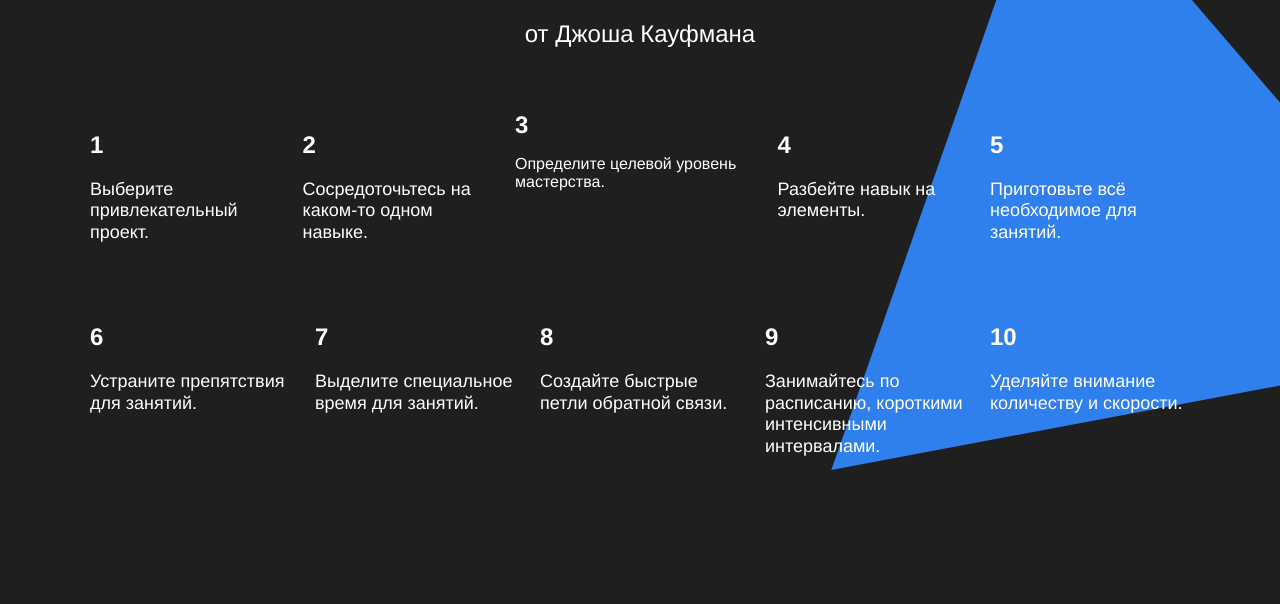
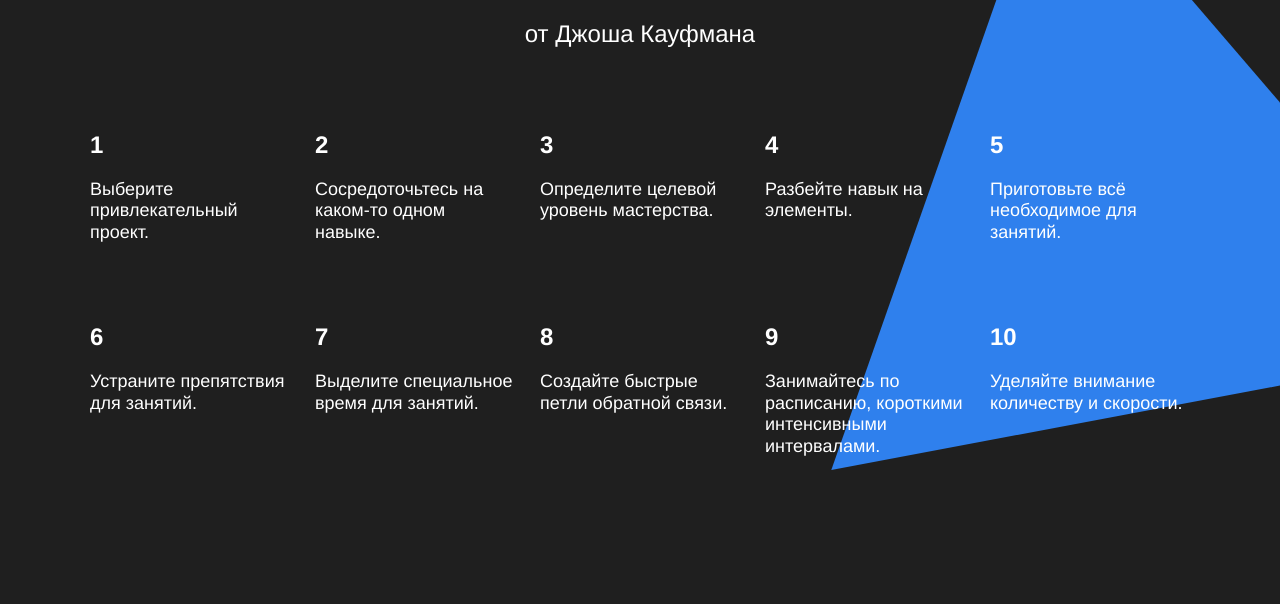
Before and after one commit to kSandrish/how-to-learn, a plain HTML site: page index.html in a window 1280 px wide. Shown: the part 3059-3663 px from the top of the page. Drawn offline with Linux system fonts and the light colour scheme.

Commit message:
после 2ой итерации

```diff
--- a/index.html
+++ b/index.html
@@ -90,9 +90,9 @@
             <h3 class="table__heading table__heading_theme_dark">2</h3>
             <p class="table__text table__text_theme_dark">Сосредоточьтесь на каком-то одном навыке.</p>
           </li>
-          <li class="table__cell tabl__cell_theme_dark">
+          <li class="table__cell table__cell_theme_dark">
             <h3 class="table__heading table__heading_theme_dark">3</h3>
-            <p class="tabl__text table__text_theme_dark">Определите целевой уровень мастерства.</p>
+            <p class="table__text table__text_theme_dark">Определите целевой уровень мастерства.</p>
           </li>
           <li class="table__cell table__cell_theme_dark">
             <h3 class="table__heading table__heading_theme_dark">4</h3>
```
Also changed, not shown: tiktok-icon.svg (deleted), youtube-icon.svg (deleted).
